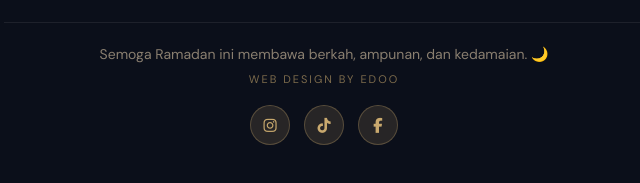
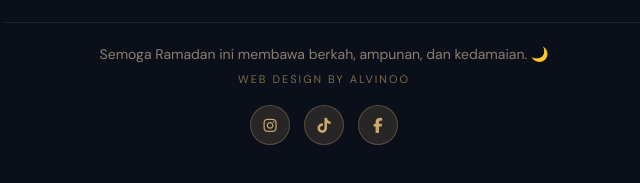
Before and after one commit to LDXVINXZO/Ramadhan-vinn, a plain HTML site: page index.html in a window 1280 px wide. Shown: the part 2286-2469 px from the top of the page, 316-956 px from the left. Drawn offline with nearby package versions, Linux system fonts and the light colour scheme.

Commit message:
Update footer design credit from Edoo to Alvinoo

```diff
--- a/index.html
+++ b/index.html
@@ -149,7 +149,7 @@
 
       <footer class="footer fade-in" style="--d: 2.1s">
         <p>Semoga Ramadan ini membawa berkah, ampunan, dan kedamaian. 🌙</p>
-        <p class="footer-small">Web Design by Edoo</p>
+        <p class="footer-small">Web Design by Alvinoo</p>
         <div class="socmed">
           <a
             href="https://www.instagram.com/donzzvoid_?igsh=MTlwNGZlNnIzbm54YQ=="
```
